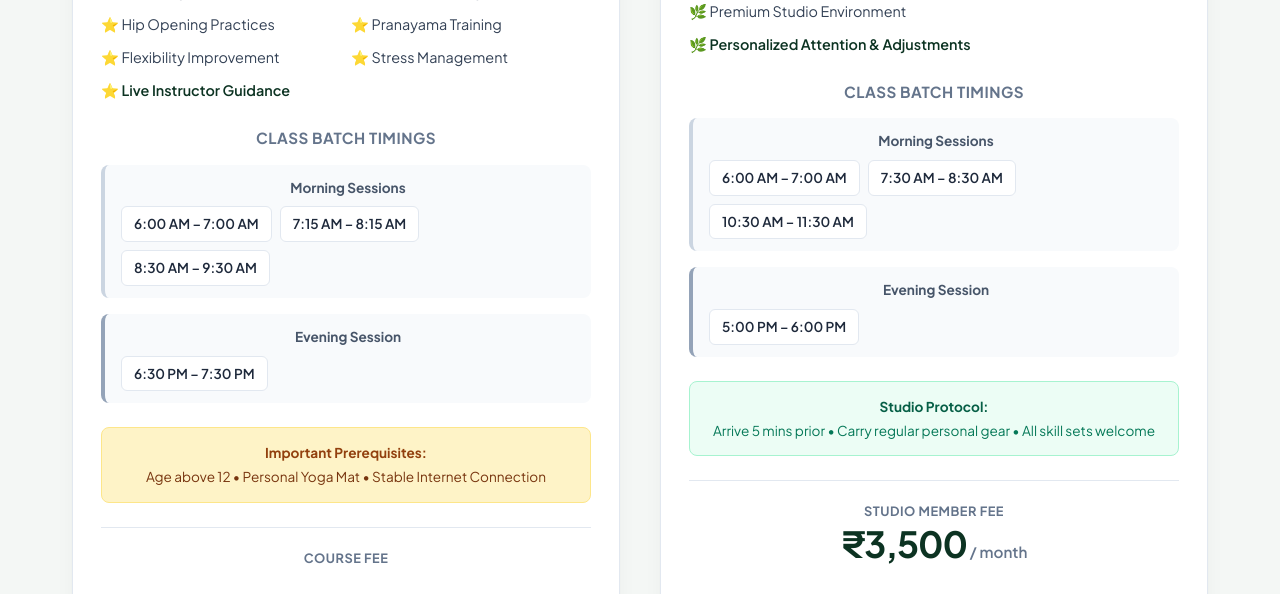
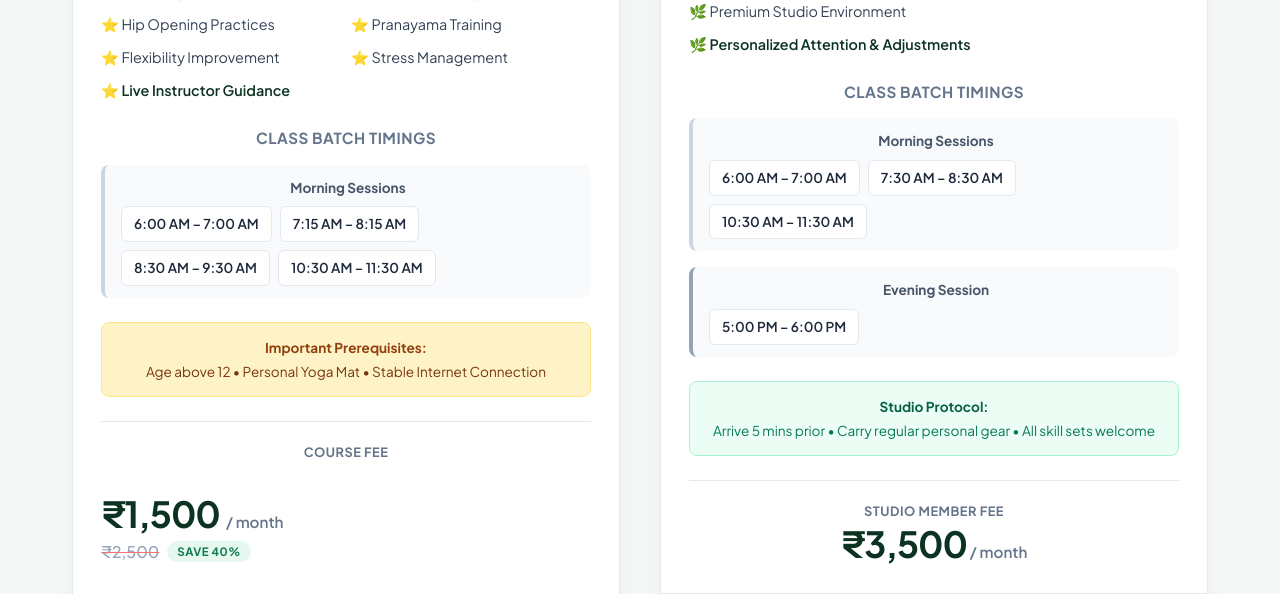
Before and after one commit to yoga-sys-01/sreeyogakshetra, a Django app: page /classes/ in a window 1280 px wide. Shown: the part 1031-1625 px from the top of the page. Run offline with Django 4.2, Linux system fonts and the light colour scheme.

Commit message:
added 10:30am batch

```diff
--- a/programs/models.py
+++ b/programs/models.py
@@ -10,7 +10,7 @@ class YogaRegistration(models.Model):
         ('morning-600', 'Morning: 6:00 AM – 7:00 AM'),
         ('morning-715', 'Morning: 7:15 AM – 8:15 AM'),
         ('morning-830', 'Morning: 8:30 AM – 9:30 AM'),
-        ('evening-630', 'Evening: 6:30 PM – 7:30 PM'),
+        ('morning-1030', 'Morning: 10:30 AM – 11:30 AM'),
     ]
 
     name = models.CharField(max_length=100)
--- a/programs/views.py
+++ b/programs/views.py
@@ -120,7 +120,7 @@ def whatsapp_redirect_bridge(request, booking_id):
         "morning-600": "https://chat.whatsapp.com/Khj3XdeZPcgIOcCDUE10mZ",
         "morning-715": "https://chat.whatsapp.com/Endoazunz3g5QgQ9n4p19q",
         "morning-830": "https://chat.whatsapp.com/BMVPozajlrCF5dj10vInv0",
-        "evening-630": "https://chat.whatsapp.com/Jj3te1vWXwi2qaPo7k6yJC",
+        "morning-1030":"https://chat.whatsapp.com/K9GrQ92hpLTHgIwavbNMUh?s=cl&p=a&mlu=4&ilr=4",
     }
 
     target_url = whatsapp_groups.get(user_record.batch, "https://chat.whatsapp.com/DEFAULT_FALLBACK")
--- a/templates/about.html
+++ b/templates/about.html
@@ -13,6 +13,7 @@
       rel="stylesheet"
     />
     <link rel="stylesheet" href="{% static 'css/style.css' %}" />
+     <link rel="icon" type="image/png" href="{% static 'images/logo_main.png' %}" sizes="48x48">
   </head>
   <body>
     <!-- Header / Navigation -->
--- a/templates/classes.html
+++ b/templates/classes.html
@@ -12,6 +12,7 @@
       href="https://fonts.googleapis.com/css2?family=Plus+Jakarta+Sans:wght@400;500;600;700&display=swap"
       rel="stylesheet"
     />
+     <link rel="icon" type="image/png" href="{% static 'images/logo_main.png' %}" sizes="48x48">
     <link rel="stylesheet" href="{% static 'css/style.css' %}" />
   </head>
   <body class="yoga-page-bg">
@@ -279,14 +280,10 @@
                         <span>6:00 AM – 7:00 AM</span>
                         <span>7:15 AM – 8:15 AM</span>
                         <span>8:30 AM – 9:30 AM</span>
+                        <span>10:30 AM – 11:30 AM</span>
                       </div>
                     </div>
-                    <div class="schedule-row">
-                      <span class="group-title">Evening Session</span>
-                      <div class="time-chips">
-                        <span class="evening-chip">6:30 PM – 7:30 PM</span>
-                      </div>
-                    </div>
+
                   </div>
                 </div>
 
@@ -1115,7 +1112,7 @@
               <option value="morning-600">Morning Batch - 6:00 AM</option>
               <option value="morning-715">Morning Batch - 7:15 AM</option>
               <option value="morning-830">Morning Batch - 8:30 AM</option>
-              <option value="evening-630">Evening Batch - 6:30 PM</option>
+              <option value="morning-1030">Morning Batch - 10:30 AM</option>
             </select>
           </div>
           <div class="razorpay-container">
@@ -1223,7 +1220,7 @@
           "morning-600": "pl_TBqXQNS9mxiVTS",
           "morning-715": "pl_TBqbVql6uiPDHT",
           "morning-830": "pl_TBqclIEJfyspXY",
-          "evening-630": "pl_TBqeVNGcb50rxX",
+          "morning-1030": "pl_Tby8t7NNRQ9w2y",
         };
         const buttonId = buttonIdMap[selectedValue];
 
--- a/templates/contact.html
+++ b/templates/contact.html
@@ -14,6 +14,7 @@
     />
     <link rel="stylesheet" href="{% static 'css/style.css' %}" />
   </head>
+   <link rel="icon" type="image/png" href="{% static 'images/logo_main.png' %}" sizes="48x48">
   <body class="yoga-page-bg">
     <!-- Header / Navigation -->
     <header class="navbar">
--- a/templates/gallery.html
+++ b/templates/gallery.html
@@ -13,6 +13,7 @@
       rel="stylesheet"
     />
     <link rel="stylesheet" href="{% static 'css/style.css' %}" />
+     <link rel="icon" type="image/png" href="{% static 'images/logo_main.png' %}" sizes="48x48">
   </head>
   <body class="yoga-page-bg">
     <!-- Header / Navigation -->
```
Also changed, not shown: website/settings.py (+6 -5 lines), programs/migrations/0003_alter_yogaregistration_batch.py (added).
